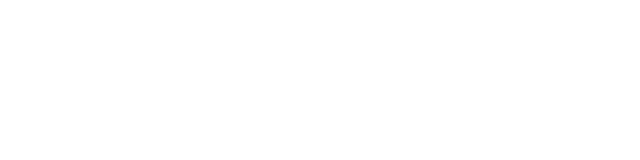
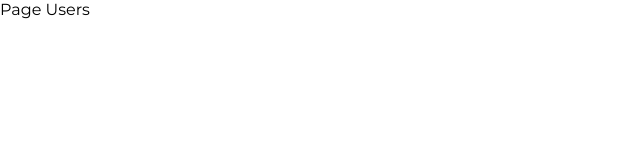
Before and after one commit to vanessacreis/ToDoList, a React (Create React App) app: page / in a window 1280 px wide. Shown: the top 160 px of the page, without its empty margins (0-640 px from the left). Built offline with nearby package versions, Linux system fonts and the light colour scheme.

Commit message:
Adicionando rotas e páginas Users e To-Do

```diff
--- a/package.json
+++ b/package.json
@@ -8,6 +8,7 @@
     "@testing-library/user-event": "^13.5.0",
     "react": "^17.0.2",
     "react-dom": "^17.0.2",
+    "react-router-dom": "^6.2.2",
     "react-scripts": "5.0.0",
     "styled-components": "^5.3.3",
     "web-vitals": "^2.1.4"
--- a/src/App.jsx
+++ /dev/null
@@ -1,14 +0,0 @@
-import React from 'react'
-
-const App = () => {
-  return (
-    <div>
-
-
-
-
-    </div>
-  )
-}
-
-export default App
--- /dev/null
+++ b/src/Pages/ToDo/Todo.jsx
@@ -0,0 +1,9 @@
+import React from 'react'
+
+const Todo = () => {
+  return (
+    <div>Page Todo</div>
+  )
+}
+
+export default Todo
--- /dev/null
+++ b/src/Pages/Users/Users.jsx
@@ -0,0 +1,9 @@
+import React from 'react'
+
+const Users = () => {
+  return (
+    <div>Page Users</div>
+  )
+}
+
+export default Users
--- /dev/null
+++ b/src/Routes/Routes.jsx
@@ -0,0 +1,15 @@
+import React from "react";
+import { Routes as Switch, Route } from "react-router-dom";
+import Todo from "../Pages/ToDo/Todo";
+import Users from "../Pages/Users/Users";
+
+const Routes = () => {
+  return (
+    <Switch>
+      <Route path="/" element={<Users />} />
+      <Route path="/todo" element={<Todo />} />
+    </Switch>
+  );
+};
+
+export default Routes;
--- a/src/index.jsx
+++ b/src/index.jsx
@@ -1,12 +1,14 @@
-import React from 'react';
-import ReactDOM from 'react-dom';
-import './index.css';
-import App from './App';
-
+import React from "react";
+import ReactDOM from "react-dom";
+import { BrowserRouter } from "react-router-dom";
+import "./index.css";
+import Routes from "./Routes/Routes";
 
 ReactDOM.render(
   <React.StrictMode>
-    <App />
+    <BrowserRouter>
+      <Routes />
+    </BrowserRouter>
   </React.StrictMode>,
-  document.getElementById('root')
+  document.getElementById("root")
 );
```
Also changed, not shown: 1 other file (tests, documents, lock files or other folders).
